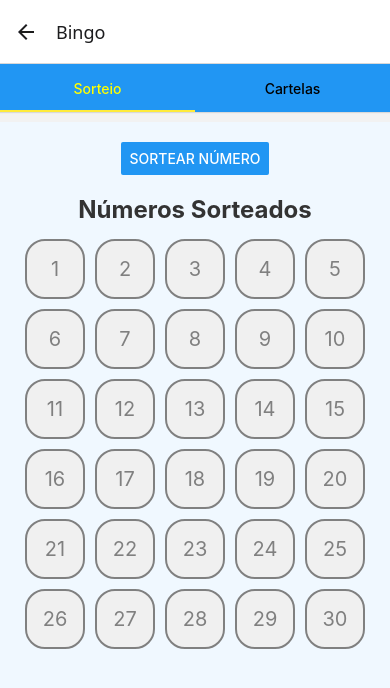
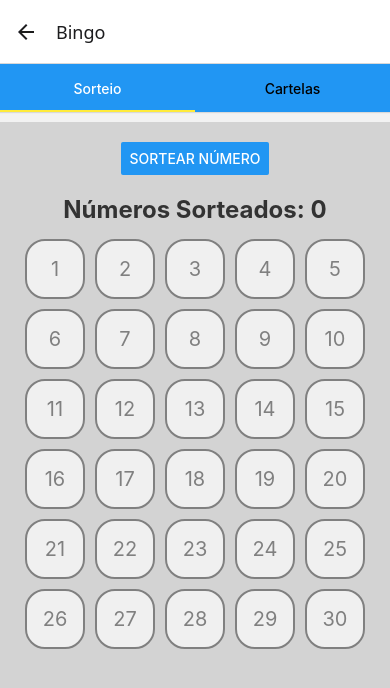
Before and after one commit to fabiobh/lucky_number_lottery_react_native, a React Native app in the folder lucky_draw_number/: screen / in a window 390 px wide. Both pictures are taken after a click on the button "PROSSEGUIR". Shown: the top 688 px of the page. Built offline with nearby package versions, Linux system fonts and the light colour scheme.

Commit message:
Update GameScreen.tsx

```diff
--- a/lucky_draw_number/src/screens/GameScreen.tsx
+++ b/lucky_draw_number/src/screens/GameScreen.tsx
@@ -65,6 +65,9 @@ const GameScreen = ({ route }) => {
   const [lastDrawnNumber, setLastDrawnNumber] = useState<number | null>(null); // Estado para o número sorteado
   const [modalVisible, setModalVisible] = useState(false); // Estado para controlar a visibilidade do modal
   const [selectedCardIndex, setSelectedCardIndex] = useState(null); // Índice da cartela selecionada
+  const [wonCards, setWonCards] = useState(new Set()); // Estado para rastrear cartelas vencedoras
+  const [wonCardNames, setWonCardNames] = useState([]); // Estado para armazenar os nomes das cartelas vencedoras
+  const [drawnCount, setDrawnCount] = useState(0); // Estado para contar os números sorteados
 
   useEffect(() => {
     generateCards();
@@ -95,16 +98,23 @@ const GameScreen = ({ route }) => {
     } while (drawnNumbers.includes(newNumber));
     setDrawnNumbers([...drawnNumbers, newNumber]);
     setLastDrawnNumber(newNumber); // Atualiza o número sorteado
+    setDrawnCount(prevCount => prevCount + 1); // Incrementa a contagem de números sorteados
 
     checkWinningCards(newNumber);
   };
 
   const checkWinningCards = (number) => {
+    const newWonCardNames = []; // Array temporário para armazenar os nomes das cartelas vencedoras
     cards.forEach((card, index) => {
-      if (card.every(num => drawnNumbers.includes(num))) {
-        alert(`A cartela #${index + 1} foi campeã!`);
+      if (card.every(num => drawnNumbers.includes(num)) && !wonCards.has(index)) { // Verifica se a cartela já venceu
+        newWonCardNames.push(`Cartela #${index + 1}`); // Adiciona o nome da cartela ao array
+        setWonCards(prev => new Set(prev).add(index)); // Adiciona a cartela ao conjunto de vencedoras
       }
     });
+
+    if (newWonCardNames.length > 0) {
+      alert(`As cartelas vencedoras: ${newWonCardNames.join(', ')}`); // Exibe todas as cartelas vencedoras
+    }
   };
 
   const handleEditCardName = (index, newName) => {
@@ -150,7 +160,7 @@ const GameScreen = ({ route }) => {
                 <Text style={styles.lastDrawnText}>{lastDrawnNumber}</Text>
               )}
             </View>
-            <Text style={styles.title}>Números Sorteados</Text>
+            <Text style={styles.title}>Números Sorteados: {drawnCount}</Text>
             <ScrollView
               contentContainerStyle={{
                 flexDirection: 'row',
@@ -217,7 +227,7 @@ const GameScreen = ({ route }) => {
           <TabBar
             {...props}
             style={styles.tabBar}
-            activeColor="yellow"
+            activeColor="white"
             inactiveColor="black"
           />
         )}
@@ -230,7 +240,7 @@ const GameScreen = ({ route }) => {
       >
         <View style={styles.modalContainer}>
           <View style={styles.modalContent}>
-            <Text style={styles.modalTitle}>Escolha uma opção</Text>
+            <Text style={styles.modalTitle}>Compartilhar</Text>
             <TouchableOpacity style={styles.button} onPress={shareSelectedCard}>
               <Text style={styles.buttonText}>Cartela selecionada</Text>
             </TouchableOpacity>
@@ -250,9 +260,9 @@ const GameScreen = ({ route }) => {
 const styles = StyleSheet.create({
   scene: {
     flex: 1,
-    justifyContent: 'flex-start', // Alinha os elementos no topo
+    justifyContent: 'flex-start',
     alignItems: 'center',
-    backgroundColor: '#f0f8ff', // Cor de fundo suave
+    backgroundColor: '#d3d3d3',
     padding: 20,
   },
   title: {
@@ -269,11 +279,14 @@ const styles = StyleSheet.create({
   lastDrawnText: {
     fontSize: 18,
     marginLeft: 10, // Espaço entre o botão e o número sorteado
-    color: '#333', // Cor do texto
+    color: '#333',
   },
   cardContainer: {
-    margin: 10,
+    marginBottom: 20,
+    padding: 5,
     alignItems: 'center',
+    borderRadius: 15,
+    overflow: 'hidden', // Garante que o conteúdo não ultrapasse os limites arredondados
   },
   cardTitle: {
     fontSize: 20,
@@ -293,7 +306,7 @@ const styles = StyleSheet.create({
   numberContainer: {
     flexDirection: 'row',
     flexWrap: 'wrap',
-    justifyContent: 'flex-start',
+    justifyContent: 'center',
   },
   numbersList: {
     alignItems: 'center', // Centraliza os números na lista
@@ -306,6 +319,7 @@ const styles = StyleSheet.create({
     margin: 5,
     borderRadius: 20,
     borderWidth: 2, // Largura da borda
+    alignSelf: 'center',
   },
   number: {
     fontSize: 20,
```
